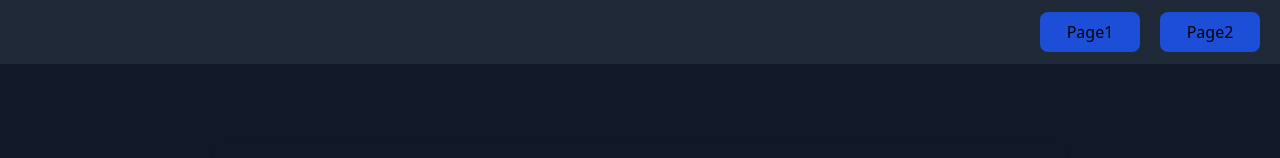
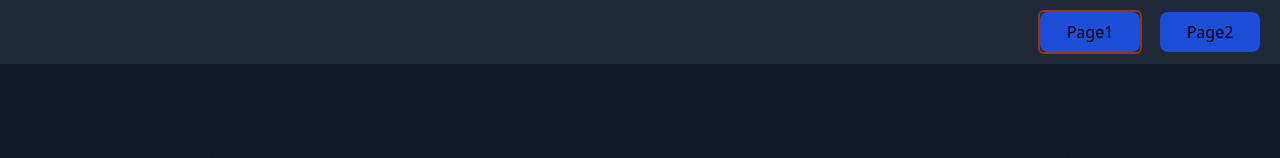
Before and after one commit to cv-arun/Reusable_data_table, a React (Create React App) app: page / in a window 1280 px wide. Shown: the top 158 px of the page. Built offline with nearby package versions, Linux system fonts and the light colour scheme.

Commit message:
button active style

```diff
--- a/src/component/header.js
+++ b/src/component/header.js
@@ -2,13 +2,13 @@ import React, { useEffect, useRef} from 'react';
 import { useNavigate } from 'react-router-dom'
 import Button from './button';
 
-function Header() {
+function Header({active1,active2}) {
     const navigate=useNavigate()
 
     return (
         <div className='bg-[#1f2937] w-full h-16  flex  justify-end pr-5 gap-5'>
-            <span onClick={()=>navigate('/')} className='my-auto'><Button text={'Page1'} /></span>
-            <span onClick={()=>navigate('/screen2')} className='my-auto'><Button text={'Page2'} /></span>
+            <span onClick={()=>navigate('/')} className={`my-auto ${active1 && 'ring-2 ring-orange-800 rounded'}`}><Button text={'Page1'} /></span>
+            <span onClick={()=>navigate('/screen2')} className={`my-auto ${active2 && 'ring-2 ring-orange-800 rounded'}`}><Button text={'Page2'} /></span>
         </div>
     )
 }
--- a/src/pages/screen1.js
+++ b/src/pages/screen1.js
@@ -7,7 +7,7 @@ function Screen1() {
     return (
         <>
             <div className='bg-[#111827] min-h-screen'>
-                <Header  />
+                <Header active1 />
                 <Table row={data}/>
             </div>
         </>
--- a/src/pages/screen2.js
+++ b/src/pages/screen2.js
@@ -8,7 +8,7 @@ function Screen2() {
     return (
         <>
            <div className='bg-[#111827] min-h-screen'>
-                <Header />
+                <Header  active2/>
                 <Table screen2 row={data} />
             </div>
         </>
```
